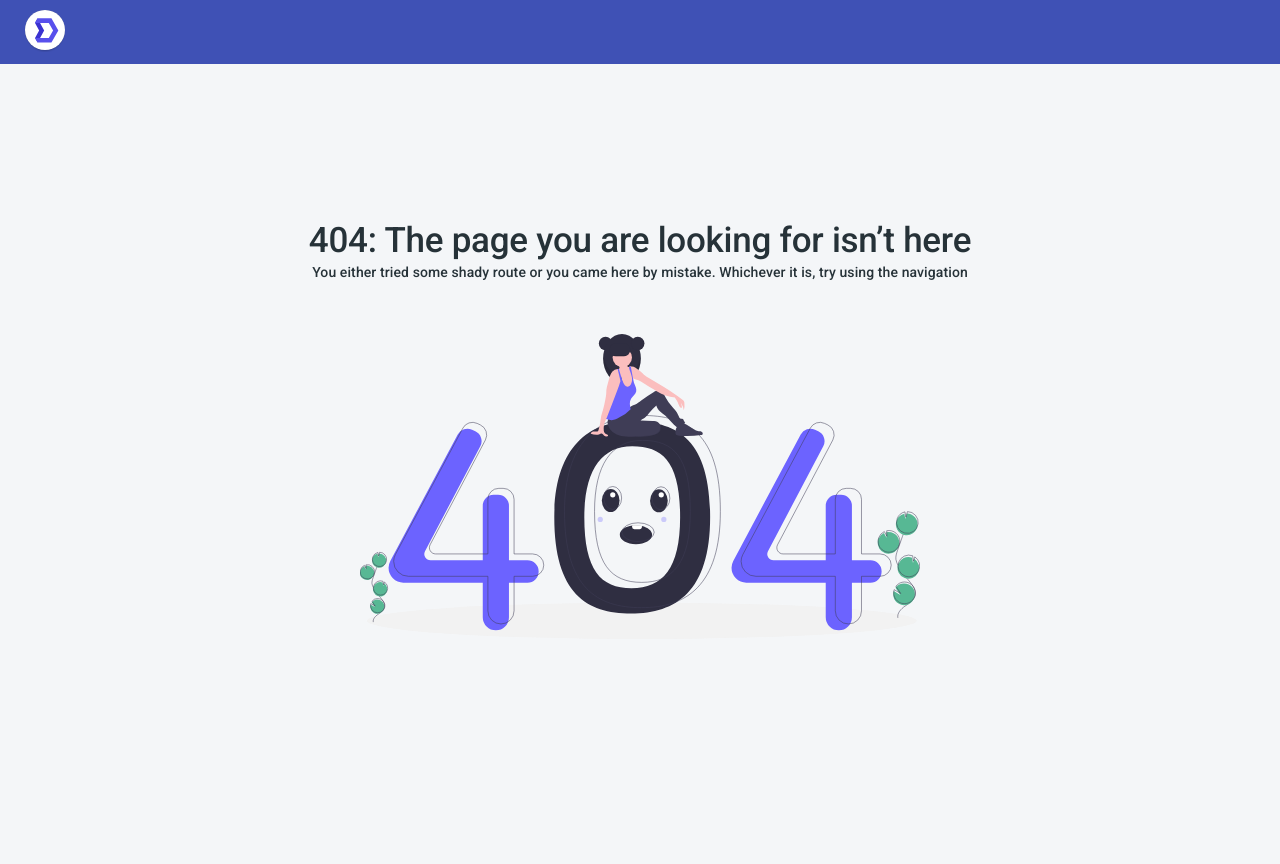
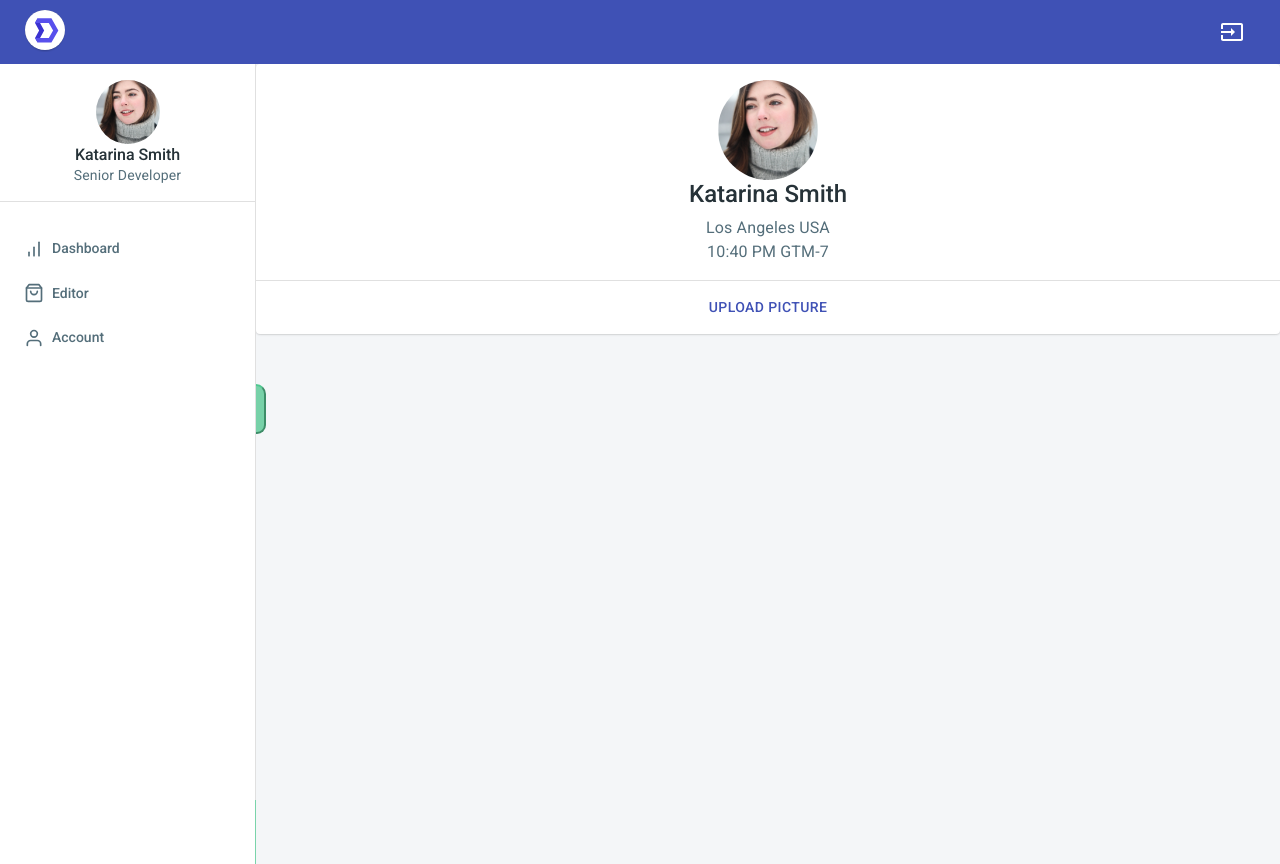
Before and after one commit to Team-Bit-by-bit/lavanyam, a React (Create React App) app in the folder frontend/: page /app/editor in a window 1280 px wide. Before the commit this address led to /404. Before the commit the page ends 800 px from the top, so only its background shows below. Built offline with nearby package versions, Linux system fonts and the light colour scheme.

Commit message:
added the sidebar in the editor  page

```diff
--- /dev/null
+++ b/frontend/src/components/sidemenu/SideMenu.js
@@ -0,0 +1,42 @@
+import "./Sidebar.css";
+import React from "react";
+
+const Sidebar = ({ width, height, children }) => {
+  const [xPosition, setX] = React.useState(-width);
+
+  const toggleMenu = () => {
+    if (xPosition < 0) {
+      setX(0);
+    } else {
+      setX(-width);
+    }
+  };
+
+  React.useEffect(() => {
+    setX(-width);
+  }, []);
+  return (
+    <React.Fragment>
+      <div
+        className="side-bar"
+        style={{
+          position: "absolute",
+          transform: `translatex(${xPosition}px)`,
+          width: width,
+          minHeight: height
+        }}
+      >
+        <button
+          onClick={() => toggleMenu()}
+          className="toggle-menu"
+          style={{
+            transform: `translate(${width}px, 40vh)`
+          }}
+        ></button>
+        <div className="content">{children}</div>
+      </div>
+    </React.Fragment>
+  );
+};
+
+export default Sidebar;
--- /dev/null
+++ b/frontend/src/components/sidemenu/Sidebar.css
@@ -0,0 +1,23 @@
+.side-bar {
+    height: 100% !important;
+    display: flex;
+    flex-direction: column;
+    border-right: 1px solid;
+    border-radius: 0;
+    border-color: rgba(64, 194, 133, 0.693);
+    background-color: rgb(255, 255, 255);
+    transition: 0.8s ease;
+}
+
+.toggle-menu {
+    height: 50px;
+    border-top-right-radius: 10rem;
+    border-bottom-right-radius: 9rem;
+    width: 10px;
+    position: absolute;
+    outline: none;
+    z-index: 1;
+    background-color: rgba(64, 194, 133, 0.693);
+    border-color: rgba(64, 194, 133, 0.693);
+    border-left: 0;
+}
--- a/frontend/src/routes.js
+++ b/frontend/src/routes.js
@@ -3,6 +3,7 @@ import { Navigate } from 'react-router-dom';
 import DashboardLayout from 'src/layouts/DashboardLayout';
 import MainLayout from 'src/layouts/MainLayout';
 import AccountView from 'src/views/account/AccountView';
+import EditorView from 'src/views/editor/EditorView';
 import CustomerListView from 'src/views/customer/CustomerListView';
 import DashboardView from 'src/views/reports/DashboardView';
 import LoginView from 'src/views/auth/LoginView';
@@ -18,6 +19,7 @@ const routes = [
     children: [
       { path: 'account', element: <AccountView /> },
       // { path: 'customers', element: <CustomerListView /> },
+      { path: 'editor', element: <EditorView /> },
       { path: 'dashboard', element: <DashboardView /> },
       // { path: 'products', element: <ProductListView /> },
       // { path: 'settings', element: <SettingsView /> },
--- /dev/null
+++ b/frontend/src/views/editor/EditorView.js
@@ -0,0 +1,102 @@
+import React from 'react';
+import PropTypes from 'prop-types';
+import clsx from 'clsx';
+import moment from 'moment';
+import Sidebar from '../../components/sidemenu/SideMenu';
+import {
+  Avatar,
+  Box,
+  Button,
+  Card,
+  CardActions,
+  CardContent,
+  Divider,
+  Typography,
+  makeStyles
+} from '@material-ui/core';
+
+const user = {
+  avatar: '/static/images/avatars/avatar_6.png',
+  city: 'Los Angeles',
+  country: 'USA',
+  jobTitle: 'Senior Developer',
+  name: 'Katarina Smith',
+  timezone: 'GTM-7'
+};
+
+const useStyles = makeStyles(() => ({
+  root: {},
+  avatar: {
+    height: 100,
+    width: 100
+  }
+}));
+
+const Profile = ({ className, ...rest }) => {
+  const classes = useStyles();
+
+  return (
+      <div>
+      <Sidebar width={300} height={"100vh"}>
+          <h1>Nav Item</h1>
+          <h1>Nav Item</h1>
+          <h1>Nav Item</h1>
+          <h1>Nav Item</h1>
+          <h1>Nav Item</h1>
+        </Sidebar>
+    <Card
+      className={clsx(classes.root, className)}
+      {...rest}
+    >
+      <CardContent>
+        <Box
+          alignItems="center"
+          display="flex"
+          flexDirection="column"
+        >
+          <Avatar
+            className={classes.avatar}
+            src={user.avatar}
+          />
+          <Typography
+            color="textPrimary"
+            gutterBottom
+            variant="h3"
+          >
+            {user.name}
+          </Typography>
+          <Typography
+            color="textSecondary"
+            variant="body1"
+          >
+            {`${user.city} ${user.country}`}
+          </Typography>
+          <Typography
+            className={classes.dateText}
+            color="textSecondary"
+            variant="body1"
+          >
+            {`${moment().format('hh:mm A')} ${user.timezone}`}
+          </Typography>
+        </Box>
+      </CardContent>
+      <Divider />
+      <CardActions>
+        <Button
+          color="primary"
+          fullWidth
+          variant="text"
+        >
+          Upload picture
+        </Button>
+      </CardActions>
+    </Card>
+    </div>
+  );
+};
+
+Profile.propTypes = {
+  className: PropTypes.string
+};
+
+export default Profile;
```
